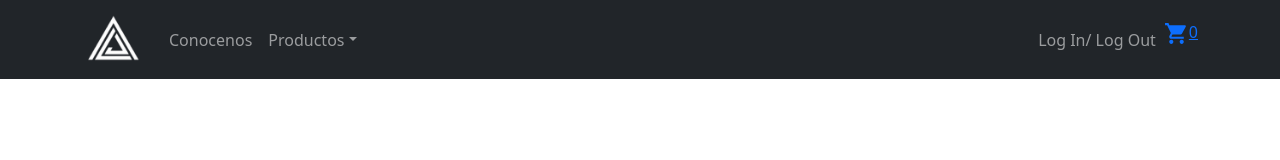
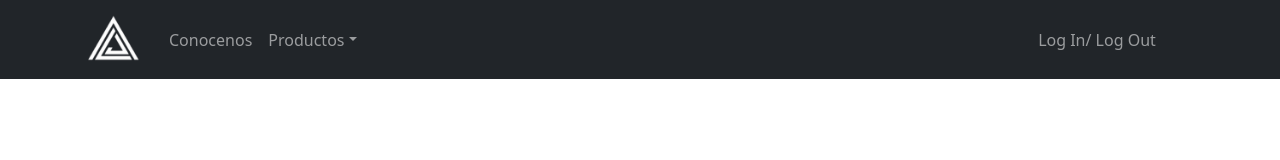
Before and after one commit to CoenAraya/ecommerce, a React (Create React App) app: page /cart in a window 1280 px wide. Shown: the top 160 px of the page. Built offline with nearby package versions, Linux system fonts and the light colour scheme.

Commit message:
entrega cart

```diff
--- a/src/components/cartWidget/cartWidget.js
+++ b/src/components/cartWidget/cartWidget.js
@@ -2,12 +2,14 @@ import ShoppingCartIcon from '@mui/icons-material/ShoppingCart';
 import { useContext } from 'react';
 import { Link } from 'react-router-dom';
 import {CartContext} from '../../context/CartContext'
+import "./cartWidget.scss";
+
 
 export const CartWidget = () => {
     const {cartCant} = useContext(CartContext)
     return(
-        <Link to="/cart">
-            <ShoppingCartIcon sx={{ fontSize: 25 }}/>
+        <Link to="/cart" className={cartCant() > 0 ? "cartView" : "cartHide"}>
+            <ShoppingCartIcon sx={{ fontSize: 25 }} />
             <span>{cartCant()}</span>
         </Link>
     )
--- /dev/null
+++ b/src/components/cartWidget/cartWidget.scss
@@ -0,0 +1,9 @@
+.cartHide{
+    visibility: hidden;
+    opacity: 0;
+}
+
+.cartView{
+    visibility: visible;
+    opacity: 1;
+}
```
